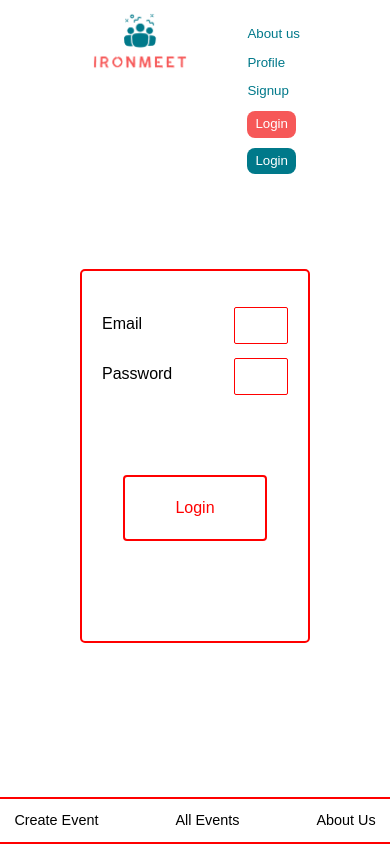
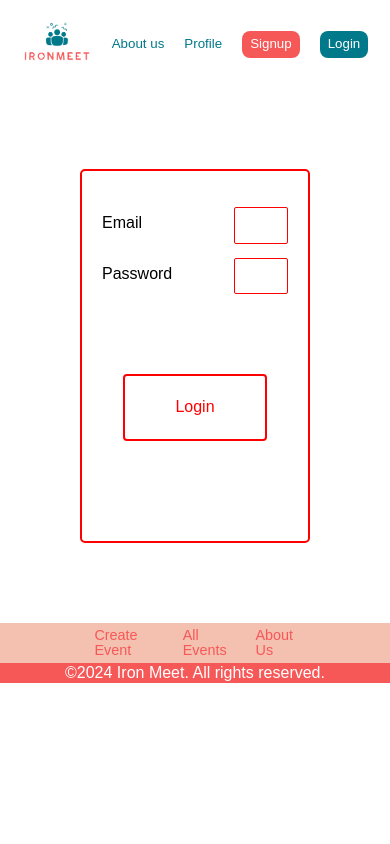
Before and after one commit to sonali582000/IronMeet_FE, a React (Vite) app: page /login in a window 390 px wide. Built offline with nearby package versions, Linux system fonts and the light colour scheme; no server answers; a web font is replaced by a local one.

Commit message:
css changes in all pages

```diff
--- a/src/components/AuthForm.jsx
+++ b/src/components/AuthForm.jsx
@@ -6,16 +6,18 @@ import styles from "../styles/signUp.module.css";
 const AuthForm = ({ isLogin = false }) => {
   const [email, setEmail] = useState("");
   const [password, setPassword] = useState("");
+  const [username, setUsername] = useState(""); // Add state for username
 
   const navigate = useNavigate();
 
   const { saveToken } = useContext(AuthContext);
 
   const handleEmail = (event) => setEmail(event.target.value);
+  const handleUsername = (event) => setUsername(event.target.value);
 
   const handleSubmit = async (event) => {
     event.preventDefault();
-    const reqBody = { email, password };
+    const reqBody = { email, password, username };
     console.log(import.meta.env.VITE_API_URL);
     try {
       const response = await fetch(
@@ -27,12 +29,10 @@ const AuthForm = ({ isLogin = false }) => {
         }
       );
       if (response.status === 201) {
-        // The user was created successully
         navigate("/");
         console.log("signed up");
       }
       if (response.status === 200) {
-        // The user was logged in successully
         navigate("/");
         const parsed = await response.json();
         console.log(parsed);
@@ -45,20 +45,41 @@ const AuthForm = ({ isLogin = false }) => {
 
   return (
     <form className={styles.signupForm} onSubmit={handleSubmit}>
-      <label >
+      <label>
         Email
-        <input className={styles.signupInput} type="email" required value={email} onChange={handleEmail} />
+        <input
+          className={styles.signupInput}
+          type="email"
+          required
+          value={email}
+          onChange={handleEmail}
+        />
       </label>
+      {!isLogin && (
+        <label>
+          Username
+          <input
+            className={styles.signupInput}
+            type="text"
+            required
+            value={username}
+            onChange={handleUsername}
+          />
+        </label>
+      )}
       <label>
         Password
-        <input className={styles.signupInput}
+        <input
+          className={styles.signupInput}
           type="password"
           required
           value={password}
           onChange={(event) => setPassword(event.target.value)}
         />
       </label>
-      <button className={styles.signupButton} type="submit">{isLogin ? "Login" : "SignUp"}</button>
+      <button className={styles.signupButton} type="submit">
+        {isLogin ? "Login" : "SignUp"}
+      </button>
     </form>
   );
 };
--- a/src/components/EventCard.jsx
+++ b/src/components/EventCard.jsx
@@ -5,12 +5,14 @@ import styles from '../styles/eventCard.module.css'
 const EventCard = ({ event }) => {
   return (
     <div className={styles.eventCard}>
-      <img src={event.photo} alt="Event" className={styles.eventImage} />
+      <div className={styles.eventImage}>
+      <img src={event.photo} alt="Event" />
+      </div>
       <div className={styles.eventDetails}>
         <h3 className={styles.eventTitle}>{event.title}</h3>
         <p className={styles.eventDate}>Date: {event.date}</p>
         <p className={styles.eventLocation}>Location: {event.location}</p>
-        <p className={styles.eventStatus}>Status: {event.status}</p>
+        <p className={styles.eventStatus}>{event.status}</p>
         <Link to={`/eventDetail/${event._id}`}>
         <button className={styles.moreButton}>More</button>
         </Link>
--- a/src/components/Footer.jsx
+++ b/src/components/Footer.jsx
@@ -24,6 +24,9 @@ function Footer() {
           </div>
         </div>
       </footer>
+      <div className={styles.copyrights}>
+        <p> &copy;2024 Iron Meet. All rights reserved.</p>
+      </div>
     </div>
   );
 }
--- a/src/components/Navbar.jsx
+++ b/src/components/Navbar.jsx
@@ -6,6 +6,11 @@ import { AuthContext } from '../contexts/AuthContext'
 
 function Navbar() {
     const { isAuthenticated, logout } = useContext(AuthContext)
+
+    const handleLogout = () => {
+        logout();
+    }
+
     return (
         <nav className={styles.navbar}>
             <Link to="/" className={styles.logoContainer}><button><img src={logo} className={styles.logo} alt="Logo" /></button></Link>
@@ -13,11 +18,16 @@ function Navbar() {
             <div className={styles.links}>
                 <Link to="/about" className={styles.link}><button>About us</button></Link>
                 <Link to="/profile" className={styles.link}><button>Profile</button></Link>
-                <Link to="/signup" className={styles.link}><button>Signup</button></Link>
-                <Link to="/login" className={styles.link}><button>Login</button></Link>
                 {isAuthenticated ? (
-                    <Link to="/event/new" className={styles.link}><button>Create an event</button></Link>
-                ): <Link to="/login" className={styles.link}><button>Login</button></Link> }
+                    <>
+                        <Link to="/event/new" className={styles.link}><button>Create event</button></Link>
+                        <button onClick={handleLogout} className={styles.logout}>Logout</button>
+                    </>
+
+                ) : <>
+                    <Link to="/signup" className={styles.link}><button>Signup</button></Link>
+                    <Link to="/login" className={styles.link}><button>Login</button></Link>
+                </>}
 
             </div>
         </nav>
--- a/src/pages/HomePage.jsx
+++ b/src/pages/HomePage.jsx
@@ -82,7 +82,7 @@ const HomePage = () => {
         </ul>
 
         {visibleEvents.length < events.length && (
-          <button onClick={handleLoadMore}>Load More</button>
+          <button className={styles.loadMore} onClick={handleLoadMore}>Load More</button>
         )}
       </div>
     </div>
--- a/src/styles/Footer.module.css
+++ b/src/styles/Footer.module.css
@@ -1,30 +1,33 @@
 @import "../App.css";
 
-.footerWrapper {
-  max-height: 5vh;
-  position: relative;
+.footer {
+  margin-top: 20px;
+  height: 40px;
+  background-color: var(--orange-light);
+
 }
 
-.footer {
-  background-color: #ff0000;
-  padding: 2px 0;
-  flex-shrink: 0;
-  position: fixed;
-  bottom: 0;
-  left: 0;
-  right: 0;
-}
 
-.columns {
+.columns{
   display: flex;
   justify-content: space-between;
   align-items: center;
+  background-color: transparent;
+  height: 100%;
+  color: var(--main-orange);
+  margin-inline: 80px;
+}
+.column, .column p, .copyrights p{
+  background-color: transparent;
 }
 
-.columns p {
-  flex: 1;
-  text-align: center;
-  padding: 2em;
+.copyrights{
+  background-color: var(--main-orange);
+  color: var(--main-background);
+  padding: 2px;
+  display: flex;
+  align-items: center;
+  justify-content: center;
 }
 
 @media only screen and (max-width: 768px) {
--- a/src/styles/HomePage.module.css
+++ b/src/styles/HomePage.module.css
@@ -87,6 +87,19 @@
     }
 }
 
+.loadMore{
+    background-color: var(--main-green);
+    padding: 8px 12px;
+    border-radius: 8px;
+    color:var(--main-background);
+    border: solid 1px var(--main-green) ;
+    transition: background-color 0.3s, color 0.3s;
+}
+.loadMore:hover{
+    background-color: var(--light-green);
+    color: var(--main-green)
+}
+
 @media screen and (max-width: 480px) {
     .welcomeContainer h1 {
         font-size: 48px;
--- a/src/styles/Navbar.module.css
+++ b/src/styles/Navbar.module.css
@@ -23,7 +23,6 @@
 
 .link {
     margin-left: 20px;
-    /* Adjust the spacing between links if needed */
 }
 
 .link button {
@@ -43,28 +42,30 @@
 .links .link:last-child button {
     background-color: var(--main-green);
 }
-.links .link:last-child button, .links .link:nth-last-child(2) button{
+.links .link:last-child button, .links .link:nth-last-child(2) button, .logout{
     color:var(--main-background);
     padding: 4px 8px;
     border-radius: 8px;
 }
 
-/* Media query for mobile */
+.logout{
+    background-color: var(--main-green);
+    border: none;
+    cursor: pointer;
+    margin-left: 20px;
+
+}
+
 @media only screen and (max-width: 768px) {
+    .logoContainer .logo{
+        width: 70px;
+    }
     .navbar {
-        flex-direction: row;
-        align-items: flex-start;
-        padding: 10px;
-    }
-
-    .links {
-        margin-top: 10px;
-        flex-direction: column;
-        align-items: flex-start;
-    }
-
-    .link {
-        margin: 5px 0;
-        /* Adjust the spacing between links if needed */
+        align-items: center;
+        display: flex;
+        align-items: center;
+        justify-content: center;
+        margin: 0 20px;
+        font-size: 12px;
     }
 }
--- /dev/null
+++ b/src/styles/allEvents.module.css
@@ -0,0 +1,50 @@
+.cardContainer {
+    display: grid;
+    grid-template-columns: repeat(auto-fill, minmax(300px, 1fr)); /* Adjust the minimum width as needed */
+    grid-gap: 20px;
+}
+
+.paginationContainer {
+  display: flex;
+  justify-content: center;
+  margin-top: 20px;
+}
+
+.paginationButton {
+  background-color: var(--light-green);
+  color: var(--main-green);
+  border: solid 1px var(--main-green);
+  padding: 8px 16px;
+  margin: 0 5px;
+  border-radius: 5px;
+  cursor: pointer;
+}
+
+.paginationButton:hover {
+  background-color: var(--main-green);
+  color: var(--main-background);
+}
+
+.paginationButton.active {
+    background-color: var(--main-green);
+    color: var(--main-background);
+}
+
+.paginationText {
+  font-size: 16px;
+  margin: 0 10px;
+  color: var(--main-green);
+}
+
+
+  @media screen and (max-width: 768px) {
+    .cardContainer {
+      grid-template-columns: repeat(auto-fill, minmax(250px, 1fr)); /* Adjust for smaller screens */
+    }
+  }
+
+  @media screen and (max-width: 480px) {
+    .cardContainer {
+      grid-template-columns: repeat(auto-fill, minmax(200px, 1fr)); /* Adjust for mobile devices */
+    }
+  }
--- a/src/styles/eventCard.module.css
+++ b/src/styles/eventCard.module.css
@@ -1,21 +1,25 @@
 .eventCard {
-    background-color: #ffffff;
+  background-color: var(--main-background);
+  color: var(--label-text-color);
   border: 1px solid #e0e0e0;
   border-radius: 8px;
   box-shadow: 0 2px 4px rgba(0, 0, 0, 0.1);
   padding: 20px;
   margin-bottom: 20px;
-    height: 410px;
+  height: 350px;
   display: flex;
   align-items: center;
   justify-content: space-between;
   flex-direction: column;
+  align-items: stretch;
 }
 
-  .eventImage {
+
+.eventImage img{
  width: 100%;
-    height: 50%;
+ height: 150px;
  border-radius: 8px;
+ object-fit: cover;
 }
 
 .eventDetails {
@@ -24,14 +28,14 @@
   align-items: flex-start;
   justify-content: space-between;
   flex-direction: column;
-    height:100%;
+  height: 100%;
   width: 100%;
 }
 
 .eventTitle {
   font-size: 18px;
   font-weight: bold;
-    color: #333333;
+  color:var(--main-title-color);
 }
 
 .eventDate {
@@ -44,6 +48,7 @@
 
 .eventStatus {
   margin-top: 10px;
+  color: var(--main-green);
 
 }
 
```
Also changed, not shown: src/pages/AllEventsPage.jsx (+103 -62 lines). Lines whose indentation alone changed are shown as unchanged.
